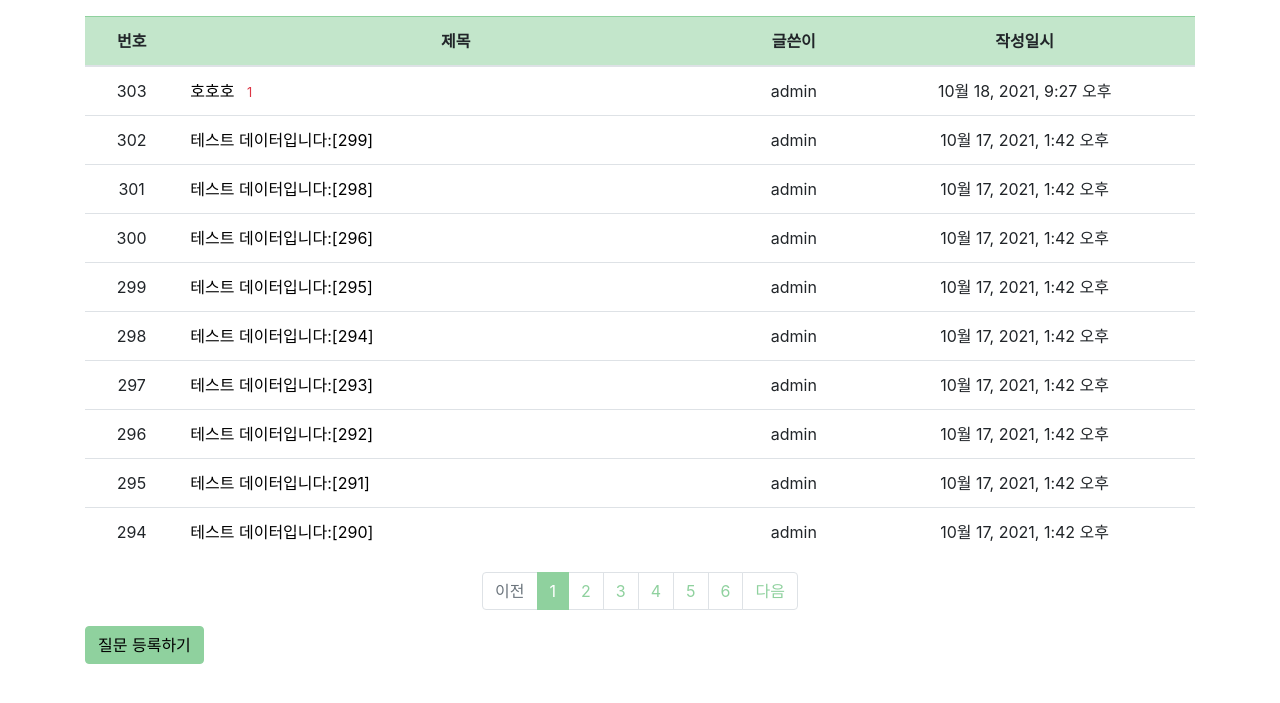
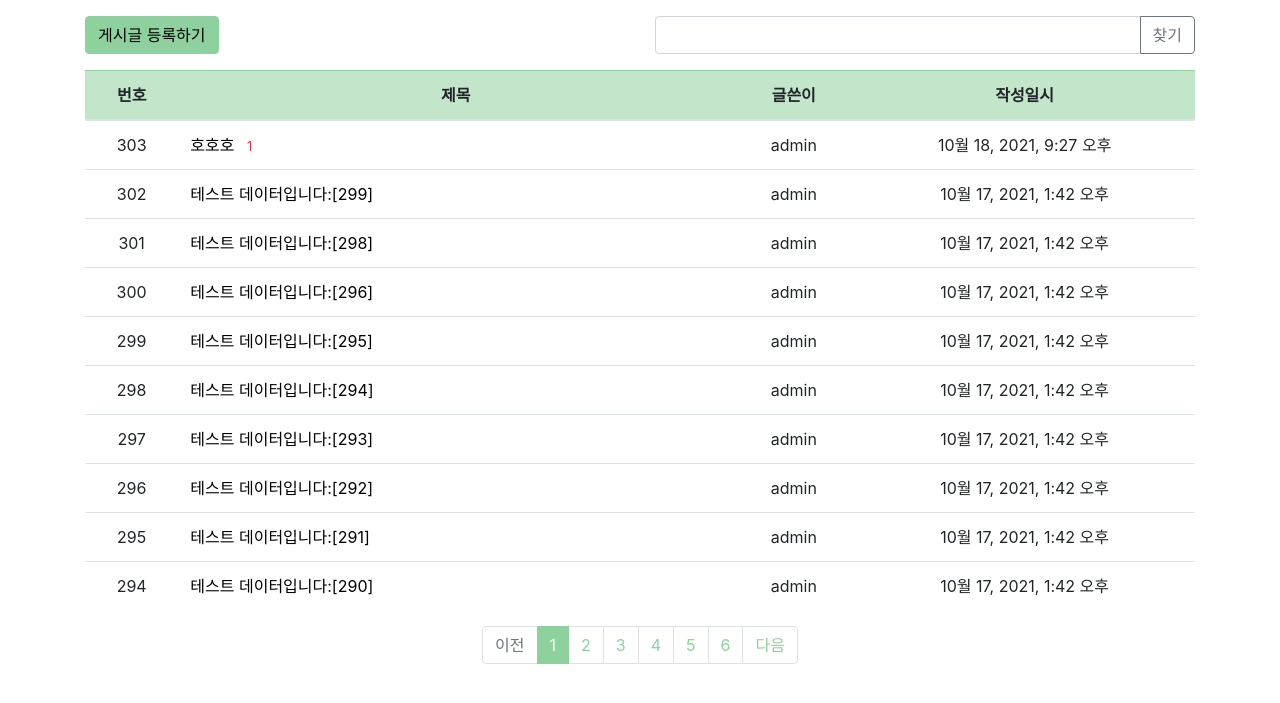
Before and after one commit to loco-co/Pybo, a Django app: page / in a window 1280 px wide. Shown: the part 57-760 px from the top of the page. Run offline with Django 3.2, Linux system fonts and the light colour scheme; data comes from the database, SQL or seed files in the repository; some libraries are stand-ins or nearby versions.

Commit message:
검색 기능 구현 & 마크다운

```diff
--- a/pybo/templatetags/pybo_filter.py
+++ b/pybo/templatetags/pybo_filter.py
@@ -1,4 +1,6 @@
+import markdown
 from django import template
+from django.utils.safestring import mark_safe
 
 register = template.Library()
 
@@ -6,3 +8,9 @@ register = template.Library()
 @register.filter
 def sub(value, arg):  # value는 자동으로 받아오는가?
     return value - arg
+
+
+@register.filter()
+def mark(value):
+    extensions = ["nl2br", "fenced_code"]
+    return mark_safe(markdown.markdown(value, extensions=extensions))
--- a/pybo/views/base_views.py
+++ b/pybo/views/base_views.py
@@ -1,5 +1,6 @@
 from django.core.paginator import Paginator
 from django.shortcuts import render, get_object_or_404
+from django.db.models import Q
 
 from ..models import Question
 
@@ -10,15 +11,21 @@ def index(request):
     """
     # 입력 파라미터
     page = request.GET.get('page', '1')  # 페이지, 페이지 값 받아오기? 설명 찾아보기
-
+    kw = request.GET.get('kw', '')  # 검색어
     # 조회
     question_list = Question.objects.order_by('-create_date')
-
+    if kw:
+        question_list = question_list.filter(
+            Q(subject__icontains=kw) |  # 제목 검색
+            Q(content__icontains=kw) |  # 내용 검색
+            Q(answer__content__icontains=kw) |  # 답변 내용 검색
+            Q(author__username__icontains=kw) |  # 질문 글쓴이 검색
+            Q(answer__author__username__icontains=kw)  # 답변 글쓴이 검색
+        ).distinct()
     # 페이징처리
     paginator = Paginator(question_list, 10)  # 페이지당 10개씩 자르기
     page_obj = paginator.get_page(page)  # 전체가 아닌 해당 페이지의 데이터만 조회하는 오브젝트 생성
-
-    context = {'question_list': page_obj}
+    context = {'question_list': page_obj, 'page': page, 'kw': kw}
     return render(request, 'pybo/question_list.html', context)
 
 def detail(request, question_id):
--- a/templates/pybo/question_detail.html
+++ b/templates/pybo/question_detail.html
@@ -15,7 +15,7 @@
     <h2 class="border-bottom py-2">{{ question.subject }}</h2>
     <div class="card my-3">
         <div class="card-body">
-            <div class="card-text" style="white-space: pre-line;">{{ question.content }}</div>
+            <div class="card-text">{{ question.content|mark }}</div>
             <div class="d-flex justify-content-end">
                 {% if question.modify_date %}
                 <div class="badge badge-light p-2 text-left mx-3">
@@ -86,7 +86,7 @@
     <a id="answer_{{ answer.id }}"></a>
     <div class="card my-3">
         <div class="card-body">
-            <div class="card-text" style="white-space: pre-line;">{{ answer.content }}</div>
+            <div class="card-text">{{ answer.content|mark }}</div>
             <div class="d-flex justify-content-end">
                 {% if answer.modify_date %}
                 <div class="badge badge-light p-2 text-left mx-3">
--- a/templates/pybo/question_list.html
+++ b/templates/pybo/question_list.html
@@ -2,6 +2,19 @@
 {% load pybo_filter %}
 {% block content %}
 <div class="container my-3">
+    <div class="row my-3">
+        <div class="col-6">
+            <a href="{% url 'pybo:question_create' %}" class="btn common_btn btn-success">게시글 등록하기</a>
+        </div>
+        <div class="col-6">
+            <div class="input-group">
+                <input type="text" id="search_kw" class="form-control" value="{{ kw|default_if_none:'' }}"> <!-- GET방식 -->
+                <div class="input-group-append">
+                    <button class="btn btn-outline-secondary" type="button" id="search_btn">찾기</button>
+                </div>
+            </div>
+        </div>
+    </div>
     <table class="table">
         <thead>
         <tr class="text-center table-success">
@@ -31,7 +44,7 @@
         {% endfor %}
         {% else %}
         <tr>
-            <td colspan="3">질문이 없습니다.</td>
+            <td colspan="5"><h5 style="display: flex; justify-content: center; padding: 150px 0px;">조회된 질문이 없습니다.</h5></td>
         </tr>
         {% endif %}
         </tbody>
@@ -41,7 +54,8 @@
         <!-- '이전' 페이지 -->
         {% if question_list.has_previous %}
         <li class="page-item">
-            <a class="page-link" href="?page={{ question_list.previous_page_number }}">이전</a>
+            <a class="page-link" data-page="{{ question_list.previous_page_number }}"
+               href="javascript:void(0)">이전</a>
         </li>
         {% else %}
         <li class="page-item disabled">
@@ -53,11 +67,13 @@
         {% if page_number >= question_list.number|add:-5 and page_number <= question_list.number|add:5 %}
             {% if page_number == question_list.number %}
             <li class="page-item active" aria-current="page">
-                <a class="page-link" href="?page={{ page_number }}">{{ page_number }}</a>
+                <a class="page-link" data-page="{{ page_number }}"
+                    href="javascript:void(0)">{{ page_number }}</a>
             </li>
             {% else %}
             <li class="page-item">
-                <a class="page-link" href="?page={{ page_number }}">{{ page_number }}</a>
+                <a class="page-link" data-page="{{ page_number }}"
+                    href="javascript:void(0)">{{ page_number }}</a>
             </li>
             {% endif %}
         {% endif %}
@@ -65,7 +81,8 @@
         <!-- '다음' 페이지 -->
         {% if question_list.has_next %}
         <li class="page-item">
-            <a class="page-link" href="?page={{ question_list.next_page_number }}">다음</a>
+            <a class="page-link" data-page="{{ question_list.next_page_number }}"
+                href="javascript:void(0)">다음</a>
         </li>
         {% else %}
         <li class="page-item disabled">
@@ -74,6 +91,26 @@
         {% endif %}
     </ul>
     <!-- 페이징처리 끝 -->
-    <a href="{% url 'pybo:question_create' %}" class="btn common_btn btn-success">질문 등록하기</a> <!-- GET방식 -->
 </div>
+<form id="searchForm" method="get" action="{% url 'index' %}">
+    <input type="hidden" id="kw" name="kw" value="{{ kw|default_if_none:'' }}">
+    <input type="hidden" id="page" name="page" value="{{ page }}">
+</form>
 {% endblock %}
+{% block script %}
+<script type="text/javascript">
+    const pages = document.getElementsByClassName("page-link");
+    Array.from(pages).map((e) => {
+        e.addEventListener('click', function() {
+            document.getElementById('page').value = this.dataset.page;
+            document.getElementById('searchForm').submit();
+        });
+    });
+    const search_btn = document.getElementById("search_btn");
+    search_btn.addEventListener('click', () => {
+        document.getElementById('kw').value = document.getElementById('search_kw').value;
+        document.getElementById('page').value = 1;  // 검색버튼을 클릭할 경우 1페이지부터 조회한다.
+        document.getElementById('searchForm').submit();
+    });
+</script>
+{% endblock %}
```
